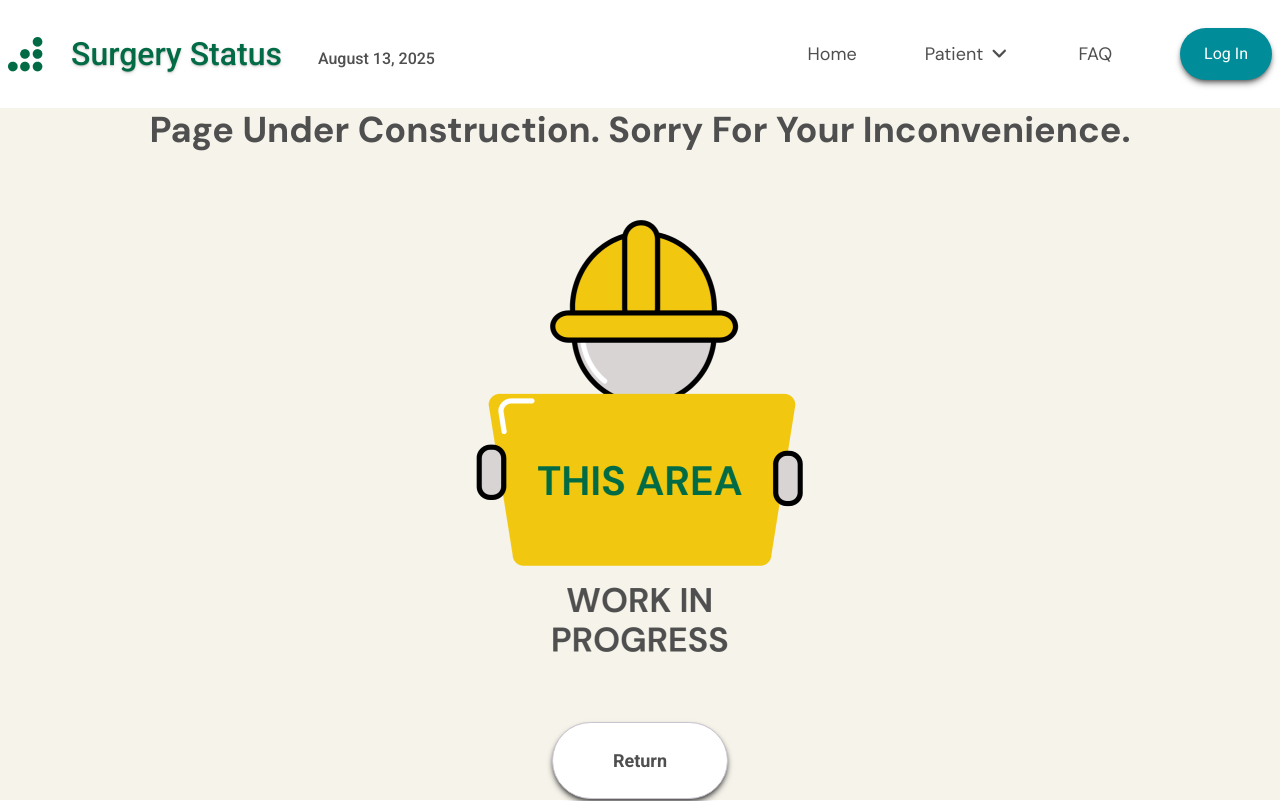
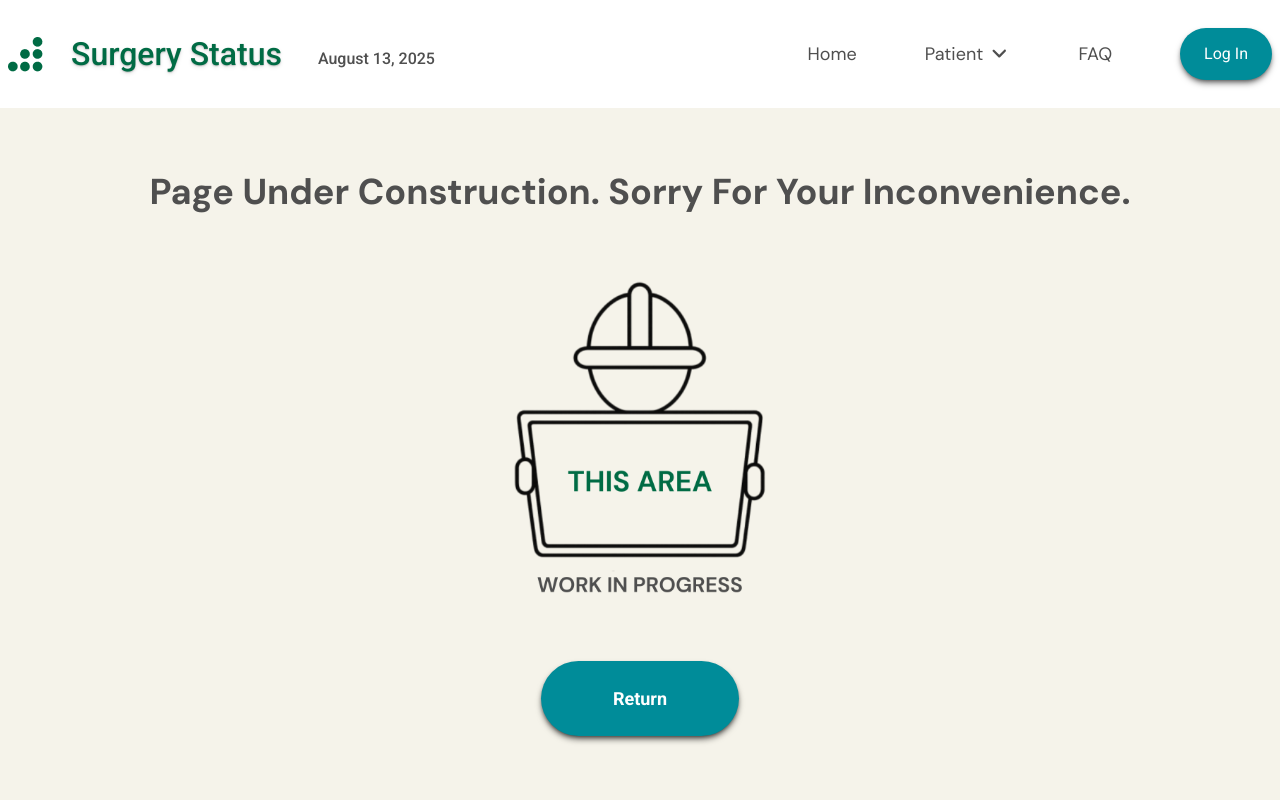
Before and after one commit to chingu-voyages/V56-tier2-team-25, a React (Vite) app: page /construction in a window 1280 px wide. Shown: the top 801 px of the page. Built offline with nearby package versions, Linux system fonts and the light colour scheme; the HTML template or start-up script is replaced by a standard one.

Commit message:
construction page final design

```diff
--- a/src/components/UnderConstruction.jsx
+++ b/src/components/UnderConstruction.jsx
@@ -9,12 +9,12 @@ const UnderConstruction = () => {
                 <Header />
                 <section className="flex flex-1 flex-col items-center pt-11 md:pt-0 px-3 md:justify-center bg-[#F5F3EA]">
                     <h2 className="text-[#4F4F4F] text-2xl md:text-4xl dm-sans font-bold px-5 text-center pb-17">Page Under Construction. Sorry For Your Inconvenience.</h2>
-                    <div className="w-[60%] flex justify-center">
+                    <div className="w-[60%] md:w-[20%] flex justify-center">
                         <img className="mb-17" src={construction} alt={'construction worker holding plans'}/>
                     </div>
                     <button
                         type="button"
-                        className="bg-white text-[#4F4F4F] text-[1.125rem] font-bold rounded-[40px] border border-[#CAC4D0] px-15 py-6 cursor-pointer shadow-md/60 hover:bg-[#A8D5BA]"
+                        className="bg-[#008C99] text-white text-[1.125rem] font-bold rounded-[40px] px-18 py-6 cursor-pointer shadow-md/60 hover:bg-[#A8D5BA]"
                         onClick={() => navigate(-1)}
                         >
                         Return
```
Also changed, not shown: src/assets/construction.png.
